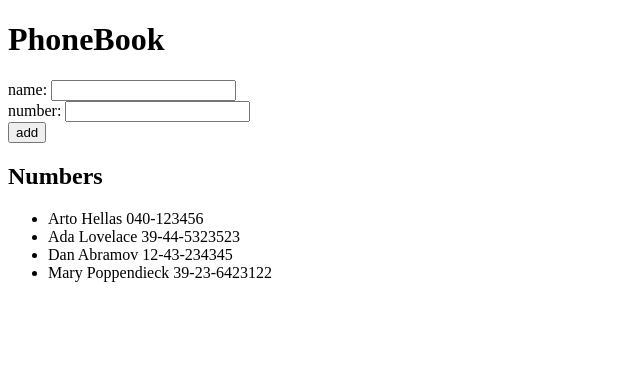
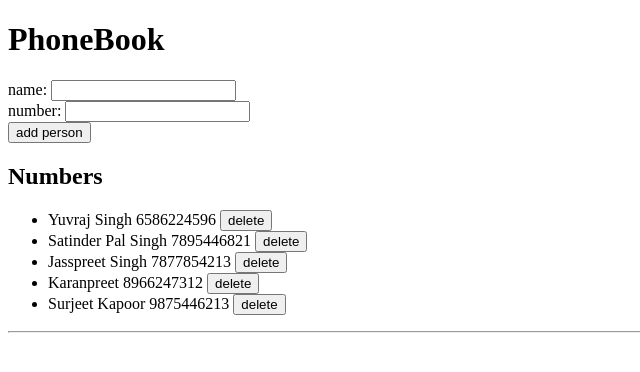
Before and after one commit to yuvrajsteve-cmyk/fullstackopen-part2, a React (Vite) app in the folder phonebook/: page / in a window 1280 px wide. Shown: the top 372 px of the page, without its empty margins (0-640 px from the left). Built offline with nearby package versions, Linux system fonts and the light colour scheme; data requests are answered from the project's data file.

Commit message:
this is for practice

```diff
--- a/phonebook/db.json
+++ b/phonebook/db.json
@@ -1,24 +1,30 @@
 {
-  "persons":[
+  "persons": [
     {
-      "name": "Arto Hellas",
-      "number": "040-123456",
-      "id": "1"
+      "name": "Yuvraj Singh ",
+      "number": "6586224596",
+      "id": "9K1il62FymY"
     },
     {
-      "name": "Ada Lovelace",
-      "number": "39-44-5323523",
-      "id": "2"
+      "name": "Satinder Pal Singh",
+      "number": "7895446821",
+      "id": "Ou6AKZY4Wts"
     },
     {
-      "name": "Dan Abramov",
-      "number": "12-43-234345",
-      "id": "3"
+      "name": "Jasspreet Singh",
+      "number": "7877854213",
+      "id": "VOwj-kKiE8Y"
     },
     {
-      "name": "Mary Poppendieck",
-      "number": "39-23-6423122",
-      "id": "4"
+      "name": "Karanpreet",
+      "number": "8966247312",
+      "id": "MvsOkRLMkC0"
+    },
+    {
+      "name": "Surjeet Kapoor",
+      "number": "9875446213",
+      "id": "fkbjmFRtipI"
     }
-  ]
+  ],
+  "$schema": "./node_modules/json-server/schema.json"
 }
--- a/phonebook/src/App.jsx
+++ b/phonebook/src/App.jsx
@@ -8,12 +8,15 @@ const App = () => {
   const [newNumber, setNewNumber] = useState('')
 
 
+  const [notes, setNotes] = useState([])
+  const [newNote, setNewNote] = useState('')
+
+
   useEffect(() => {
-    axios
-      .get('http://localhost:3001/persons')
-      .then(response => {
-        setPersons(response.data)
-      })
+
+    axios.get('http://localhost:3001/persons').then(response => {
+      setPersons(response.data)
+    })
   }, [])
 
 
@@ -21,11 +24,11 @@ const App = () => {
   const handleNumberChange = (event) => setNewNumber(event.target.value)
 
 
+
   const addName = (event) => {
     event.preventDefault()
 
-
-    const nameExists = persons.some(p => p.name.toLowerCase() === newName.toLowerCase())
+    const nameExists = persons.some(p => p.name?.toLowerCase() === newName.toLowerCase())
     if (nameExists) {
       alert(`${newName} is already added to phonebook`)
       return
@@ -34,38 +37,54 @@ const App = () => {
     const personObject = {
       name: newName,
       number: newNumber,
-      id: String(persons.length + 1)
+      id: String(new Date().getTime())
     }
 
-    setPersons(persons.concat(personObject))
-    setNewName('')
-    setNewNumber('')
+    axios
+      .post('http://localhost:3001/persons', personObject)
+      .then(response => {
+        setPersons(persons.concat(response.data))
+        setNewName('')
+        setNewNumber('')
+      })
   }
+    const deletePerson = (id, name) => {
+      if (window.confirm(`Delete ${name}?`)) {
+        axios
+        .delete(`http://localhost:3001/persons/${id}`)
+        .then(() => {
+          setPersons(persons.filter(person => person.id !== id))
+        })
+        .catch(error => {
+          alert(`This person was already deleted from the server`)
+          setPersons(persons.filter(person => person.id !== id))
+        })
+      }
+    }
 
   return (
     <div>
+
       <h1>PhoneBook</h1>
-
-
       <form onSubmit={addName}>
-        <div>
-          name: <input value={newName} onChange={handleNameChange} />
-        </div>
-        <div>
-          number: <input value={newNumber} onChange={handleNumberChange} />
-        </div>
-        <div>
-          <button type="submit">add</button>
-        </div>
+        <div>name: <input value={newName} onChange={handleNameChange} /></div>
+        <div>number: <input value={newNumber} onChange={handleNumberChange} /></div>
+        <button type="submit">add person</button>
       </form>
 
       <h2>Numbers</h2>
       <ul>
-
         {persons.map(person =>
-          <li key={person.id}>{person.name} {person.number}</li>
+          <li key={person.id}>{person.name} {person.number} {' '}
+          <button onClick={() => deletePerson(person.id, person.name)}>delete</button>
+          </li>
         )}
       </ul>
+
+      <hr />
+
+
+
     </div>
   )
 }
```
